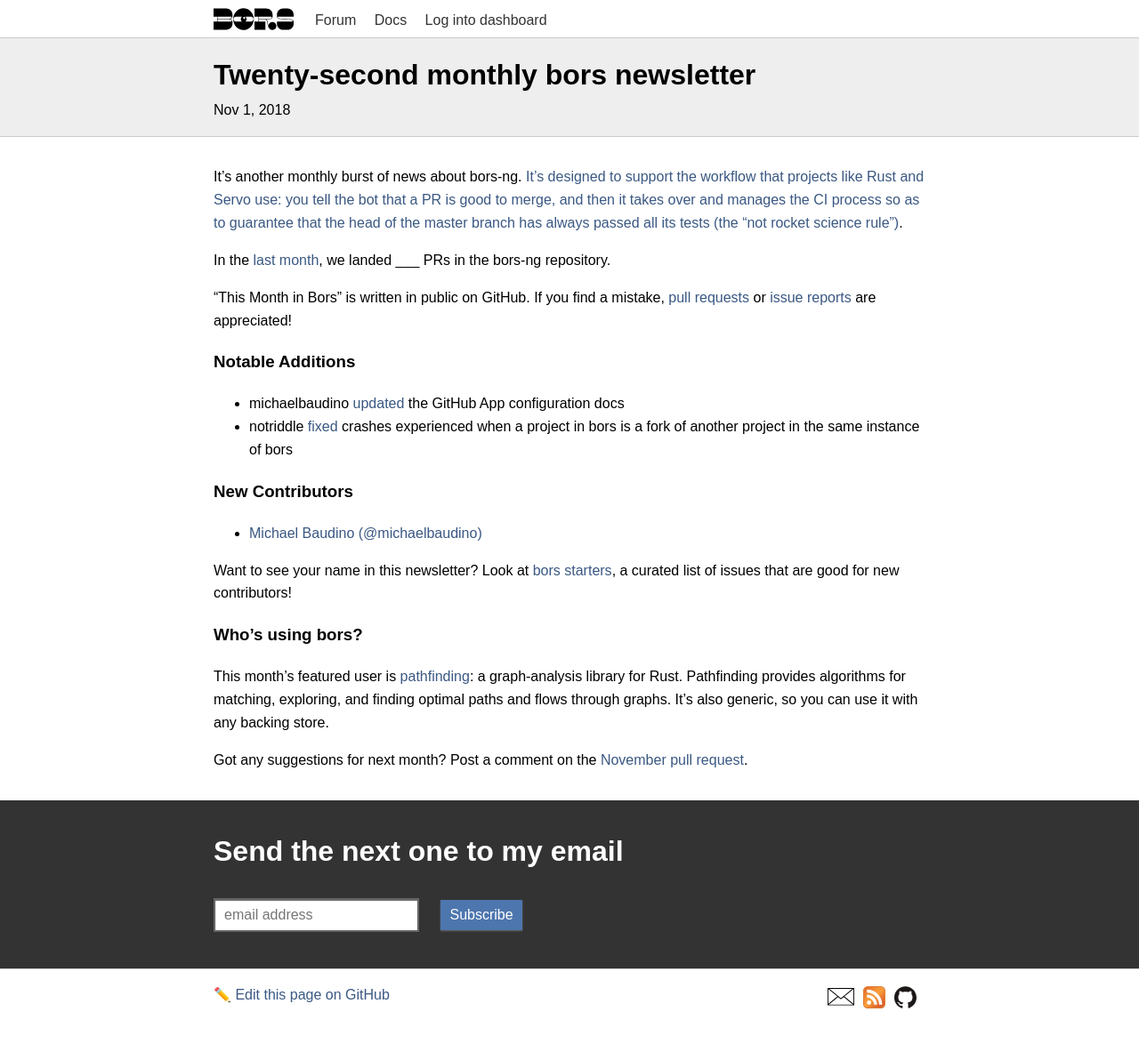
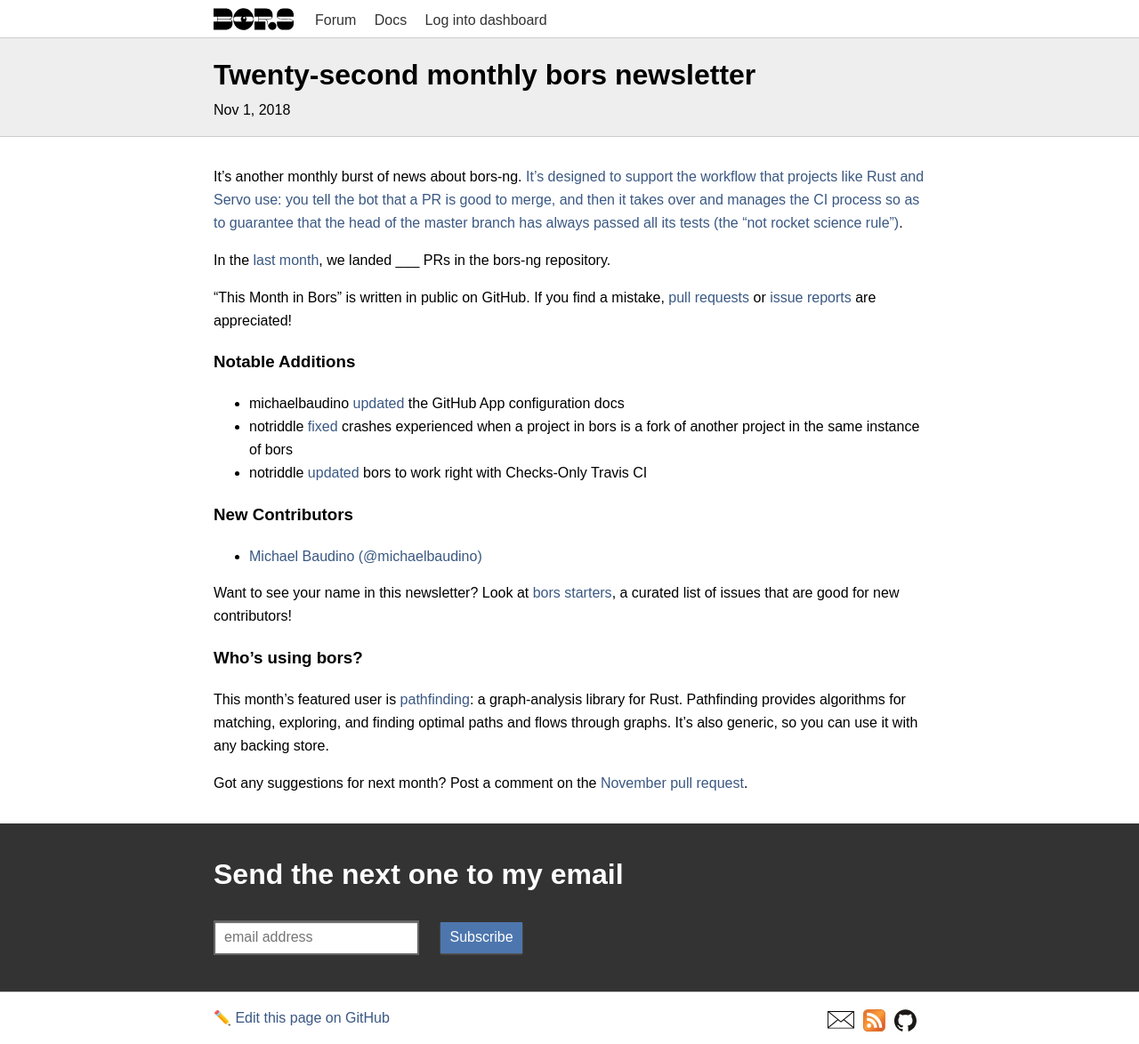
Before and after one commit to bors-ng/bors-ng.github.io, a Jekyll site: the page built from _posts/2018-11-01-tmib-22.md, in a window 1280 px wide. Shown: the whole page at 89% size. Built offline with Jekyll 4.4.1, drawn with Linux system fonts in a browser that asks for light colours; before the commit the page ends 1148 px from its top, so only the background shows below that.

Commit message:
Add bors-ng/bors-ng#509

```diff
--- a/_posts/2018-11-01-tmib-22.md
+++ b/_posts/2018-11-01-tmib-22.md
@@ -22,6 +22,7 @@
 
 * michaelbaudino [updated](https://github.com/bors-ng/bors-ng/pull/504) the GitHub App configuration docs
 * notriddle [fixed](https://github.com/bors-ng/bors-ng/pull/507) crashes experienced when a project in bors is a fork of another project in the same instance of bors
+* notriddle [updated](https://github.com/bors-ng/bors-ng/pull/509) bors to work right with Checks-Only Travis CI
 
 
 ### New Contributors
```
